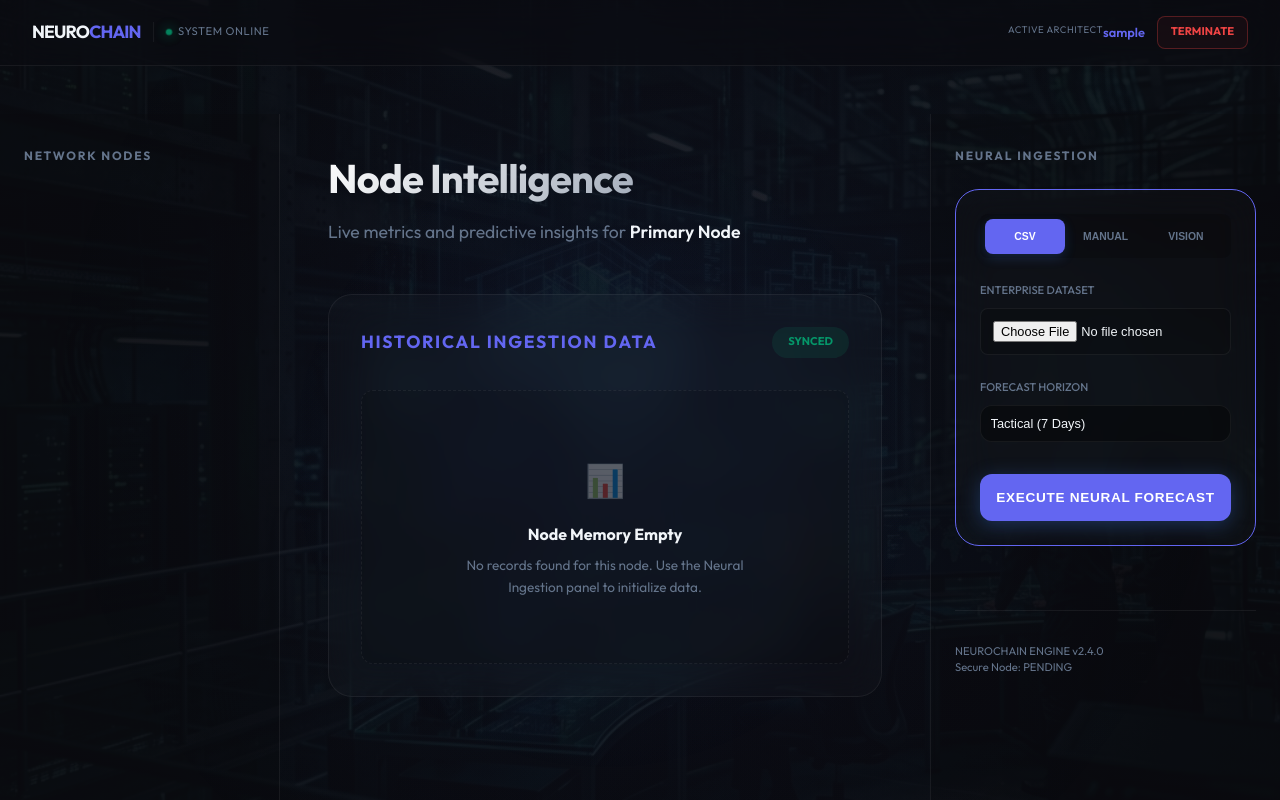
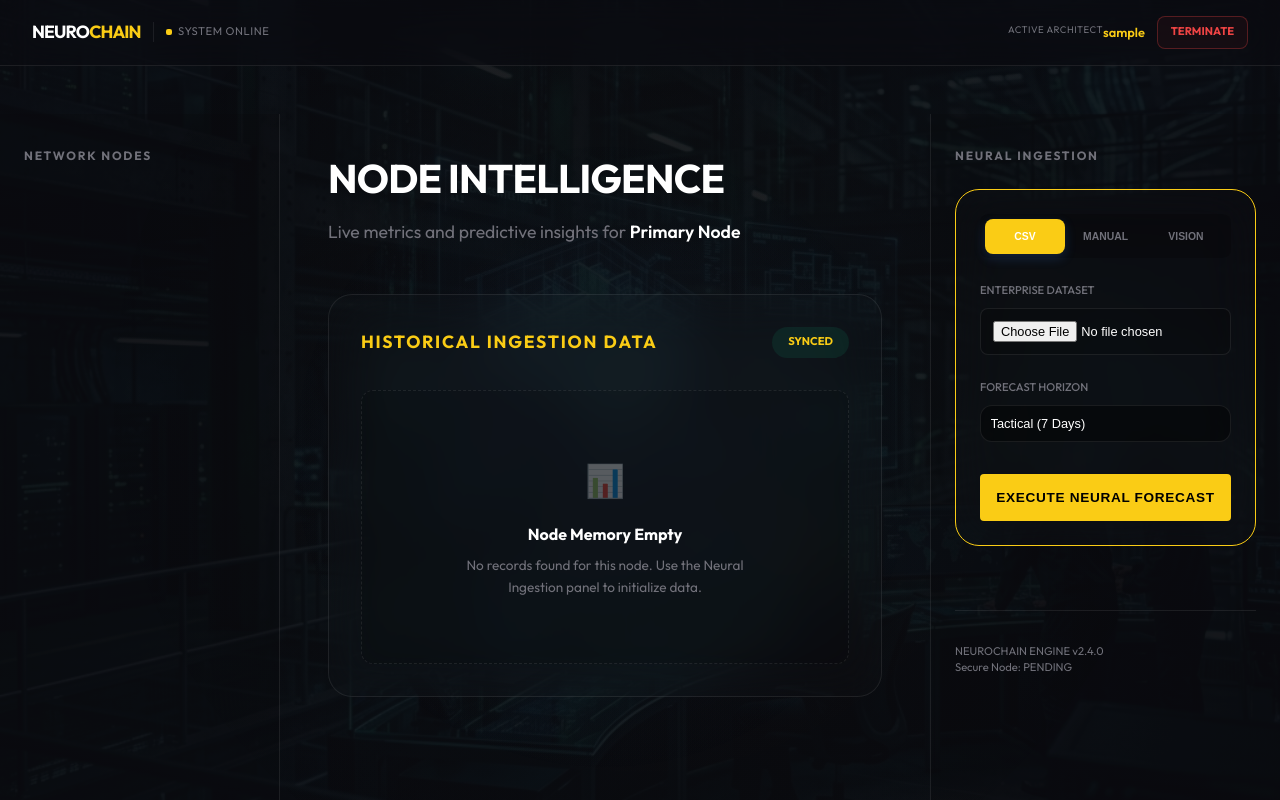
Before and after one commit to SaaFazal/NeuroChain, a Flask app: page / in a window 1280 px wide. Run offline with Flask 3, Linux system fonts and the light colour scheme; the visitor is signed in with stand-in values (Sample User, id 1); data comes from the database, SQL or seed files in the repository; data that the repository does not hold is empty.

Commit message:
Implement Industrial Monolith (Black/White/Yellow) design and Multi-Item Vision

```diff
--- a/app.py
+++ b/app.py
@@ -283,21 +283,28 @@ def forecast():
             db.session.commit()
 
     elif mode == 'vision':
-        # Simulate Vision OCR Processing
+        # Simulated Multi-Item OCR Extraction
         import random
-        # In a real app, we would process request.files.get('receipt_image')
-        # Here we mock the result of reading a receipt
-        simulated_amount = round(random.uniform(15.50, 85.00), 2)
-        meat_cat = Category.query.filter_by(name='Meat').first()
-        new_sale = Sale(
-            date=datetime.now().date(),
-            amount=simulated_amount,
-            shop_id=shop_id,
-            category_id=meat_cat.id if meat_cat else None
-        )
-        db.session.add(new_sale)
+        # In a production environment, we would use an AI Vision API here
+        # to extract every line item from the receipt image.
+        items_detected = [
+            {"name": "Ribeye Steak", "cat": "Meat", "amt": random.uniform(25, 45)},
+            {"name": "Whole Milk", "cat": "Dairy", "amt": random.uniform(1.2, 3.5)},
+            {"name": "Artisan Bread", "cat": "Grocery", "amt": random.uniform(2.5, 5.0)}
+        ]
+
+        for item in items_detected:
+            cat = Category.query.filter_by(name=item['cat']).first()
+            new_sale = Sale(
+                date=datetime.now().date(),
+                amount=round(item['amt'], 2),
+                shop_id=shop_id,
+                category_id=cat.id if cat else None
+            )
+            db.session.add(new_sale)
+
         db.session.commit()
-        flash(f'Neural Vision synced: {meat_cat.name if meat_cat else "Item"} detected (£{simulated_amount})', 'success')
+        flash(f'Neural Vision: {len(items_detected)} items successfully extracted and indexed.', 'success')
 
     # 3. Fetch ALL historical data for this shop from DB
     history = Sale.query.filter_by(shop_id=shop_id).order_by(Sale.date).all()
--- a/static/style.css
+++ b/static/style.css
@@ -1,17 +1,17 @@
 @import url('https://fonts.googleapis.com/css2?family=Outfit:wght@300;400;500;600;700&display=swap');
 
 :root {
-    --bg-color: #050508;
-    --surface-color: rgba(255, 255, 255, 0.02);
-    --surface-hover: rgba(255, 255, 255, 0.04);
-    --border-color: rgba(255, 255, 255, 0.06);
-    --primary-color: #6366f1;
-    --primary-glow: rgba(99, 102, 241, 0.3);
-    --success-color: #059669;
-    --accent-color: #8b5cf6;
-    --text-primary: #f1f5f9;
-    --text-secondary: #64748b;
-    --glass-blur: blur(20px);
+    --bg-color: #08080a;
+    --surface-color: rgba(255, 255, 255, 0.01);
+    --surface-hover: rgba(255, 255, 255, 0.03);
+    --border-color: rgba(255, 255, 255, 0.08);
+    --primary-color: #facc15; /* Industrial Yellow */
+    --primary-glow: rgba(250, 204, 21, 0.1);
+    --success-color: #facc15;
+    --accent-color: #ffffff;
+    --text-primary: #ffffff;
+    --text-secondary: #71717a;
+    --glass-blur: blur(25px);
 }
 
 * {
@@ -161,28 +161,21 @@ body {
 .status-indicator {
     width: 6px;
     height: 6px;
-    border-radius: 50%;
-    background: var(--success-color);
-    box-shadow: 0 0 12px var(--success-color);
+    border-radius: 2px; /* Square/Industrial */
+    background: var(--primary-color);
 }
 
 .pulsing {
-    animation: breathe 4s ease-in-out infinite;
-}
-
-@keyframes breathe {
-    0% { opacity: 0.3; transform: scale(0.9); }
-    50% { opacity: 1; transform: scale(1.1); }
-    100% { opacity: 0.3; transform: scale(0.9); }
+    opacity: 1; /* Animation removed */
 }
 
 .glass-card {
-    background: linear-gradient(135deg, rgba(255, 255, 255, 0.03) 0%, rgba(255, 255, 255, 0.01) 100%);
+    background: linear-gradient(180deg, rgba(255, 255, 255, 0.02) 0%, rgba(255, 255, 255, 0.005) 100%);
     backdrop-filter: var(--glass-blur);
     border: 1px solid var(--border-color);
-    border-radius: 24px;
+    border-radius: 12px; /* Sharper corners */
     padding: 2.5rem;
-    transition: all 0.4s cubic-bezier(0.4, 0, 0.2, 1);
+    transition: all 0.3s ease;
 }
 
 body::before {
@@ -211,11 +204,10 @@ header {
 
 h1 {
     font-size: 2.5rem;
-    font-weight: 700;
-    background: linear-gradient(135deg, #fff 0%, #64748b 100%);
-    -webkit-background-clip: text;
-    -webkit-text-fill-color: transparent;
-    letter-spacing: -0.03em;
+    font-weight: 800;
+    color: #ffffff;
+    letter-spacing: -0.04em;
+    text-transform: uppercase;
 }
 
 .subtitle {
@@ -289,20 +281,20 @@ label {
     width: 100%;
     padding: 1rem;
     background: var(--primary-color);
-    color: white;
+    color: #000000; /* Black text on Yellow button */
     border: none;
-    border-radius: 12px;
-    font-weight: 600;
-    font-size: 1rem;
+    border-radius: 4px;
+    font-weight: 800;
+    font-size: 0.9rem;
+    text-transform: uppercase;
+    letter-spacing: 0.05em;
     cursor: pointer;
-    transition: all 0.3s ease;
-    box-shadow: 0 4px 20px rgba(59, 130, 246, 0.3);
+    transition: all 0.2s ease;
 }
 
 .btn-primary:hover {
-    transform: translateY(-2px);
-    box-shadow: 0 8px 30px rgba(59, 130, 246, 0.5);
-    background: #2563eb;
+    background: #ffffff;
+    transform: translateY(-1px);
 }
 
 /* KPI Grid */
```
